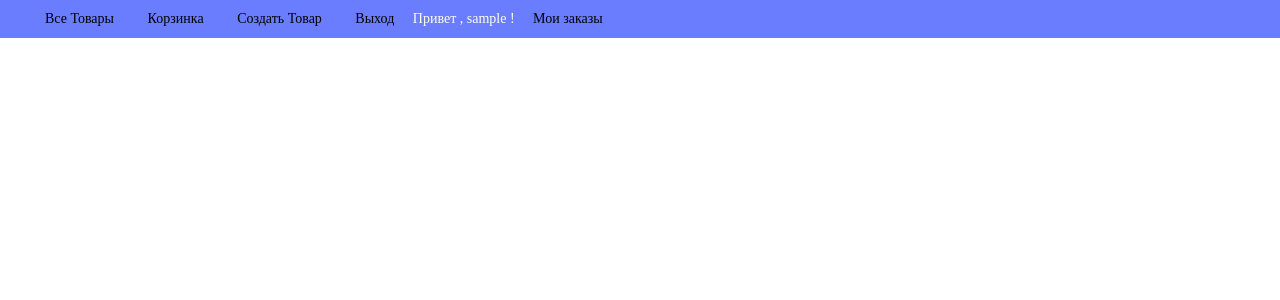
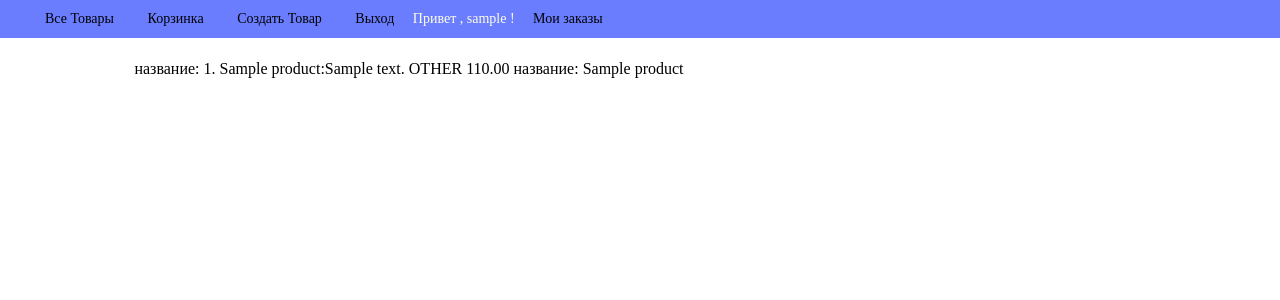
Before and after one commit to nurbekov0001/laba, a Django app: page /product/orders/ in a window 1280 px wide. Shown: the top 300 px of the page. Run offline with Django 3.2, Linux system fonts and the light colour scheme; a user stored in the database is signed in; tables that the repository leaves empty hold one stand-in row (values such as "Sample post"); parts of the project's set-up code (start-up, migrations or seed data) failed here and were passed over.

Commit message:
постарался вывести заказы пользователя , да и ещё анонимно можно сделать заказ а залогиненый пользователь не может сделать заказ. Не смог справить ошибку

```diff
--- a/hello/webapp/templates/basket/orders.html
+++ b/hello/webapp/templates/basket/orders.html
@@ -1,7 +1,8 @@
 {% extends 'base.html' %}
 {% block content %}
 {% for i in order %}
-   <p> {{ i.user.description }}</p>
+   название: {{ i.product }}
+   название: {{ i.product.name }}
 
 {% endfor %}
 {% endblock %}
--- a/hello/webapp/views/basket.py
+++ b/hello/webapp/views/basket.py
@@ -4,8 +4,6 @@ from webapp.models import Product, Basket, Order, IntermediateTable
 from django.views.generic import ListView, DeleteView, View
 from webapp.forms import OrderForm
 from django.shortcuts import redirect
-from django.contrib.sessions.models import Session
-from django.utils.http import urlencode
 
 
 class BasketIndexView(ListView):
@@ -41,14 +39,10 @@ class BasketCreateView(View):
         if product.remainder > 0:
             try:
                 basket = Basket.objects.get(product__pk=pk, pk__in=session)
-                # product.remainder -= 1
                 basket.amount += 1
-                # product.save()
                 basket.save()
             except Basket.DoesNotExist:
                 basket = Basket.objects.create(product=product, amount=1)
-                # product.remainder -= 1
-                # product.save()
                 session.append(basket.pk)
                 request.session['basket'] = session
         return redirect('product_list')
@@ -68,11 +62,6 @@ class BasketDeleteView(DeleteView):
         return super().delete(request, *args, **kwargs)
 
     def get_success_url(self, *args, **kwargs):
-        # super(BasketCreateView, self.get(request=))
-        # product = Product.objects.get(pk=self.object.product.pk)
-
-        # product.remainder += self.object.amount
-        # product.save()
         return reverse('basket_list')
 
 
@@ -84,16 +73,25 @@ class OrderCreateView(View):
             self.product_order = form.save()
             self.order()
             return redirect('product_list')
-        super(BasketCreateView)
         return redirect('basket_list')
 
     def order(self):
-        for order in Basket.objects.all():
-            IntermediateTable.objects.create(product=order.product, order=self.product_order, amount=order.amount)
-        Basket.objects.all().delete()
+        session = self.request.session.get('basket', [])
+        for order in Basket.objects.filter(pk__in=session):
+            product = order.product
+            if product.remainder >= order.amount:
+                IntermediateTable.objects.create(product=order.product, order=self.product_order, amount=order.amount)
+                product.remainder -= order.amount
+                product.save()
+            order.delete()
+
 
 
 class ViewOrders(ListView):
     model = IntermediateTable
     template_name = "basket/orders.html"
     context_object_name = 'order'
+
+    def get_queryset(self, *args, **kwargs):
+        queryset = super().get_queryset()
+        return queryset.filter(user=self.request.user)
```
